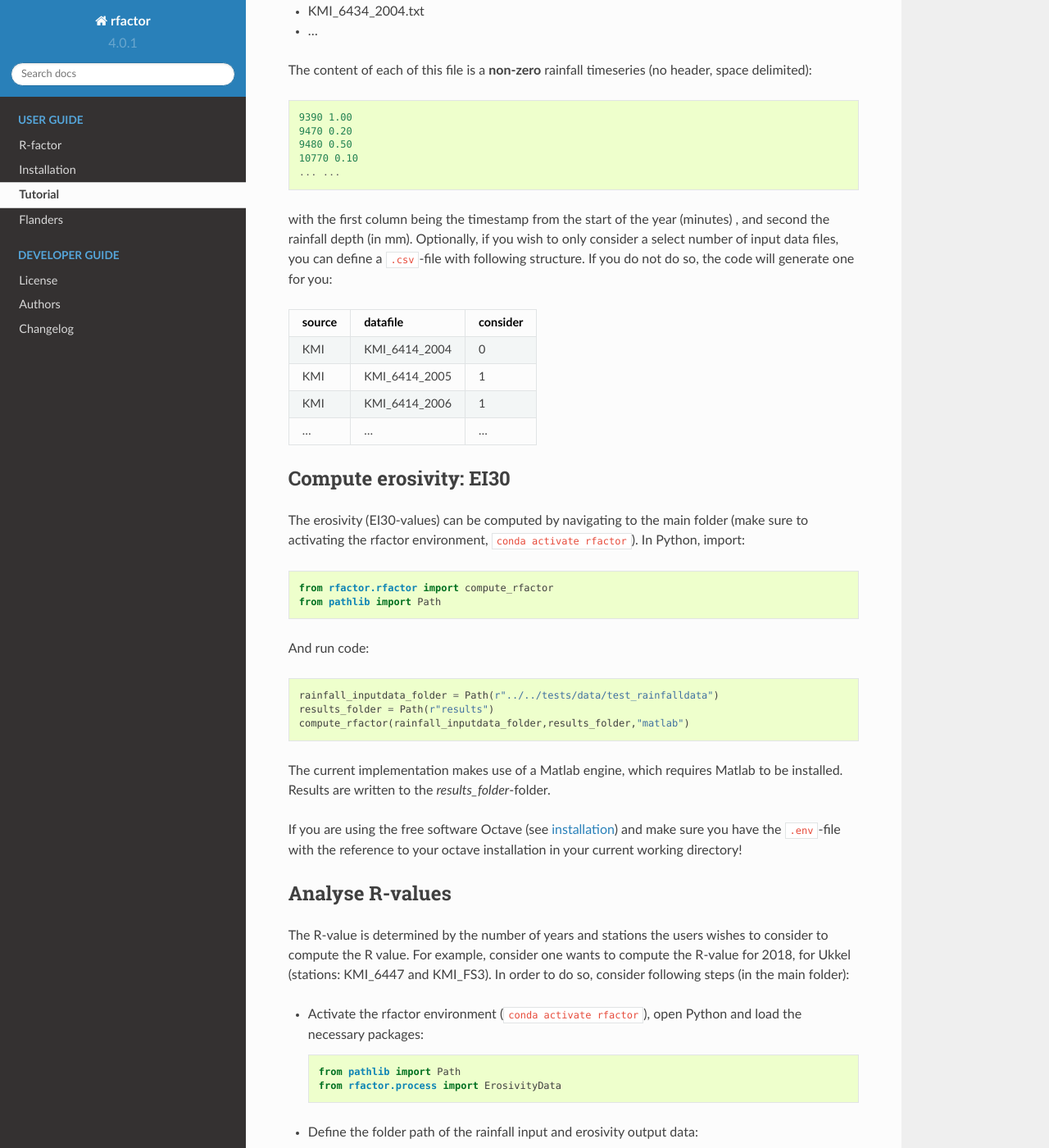
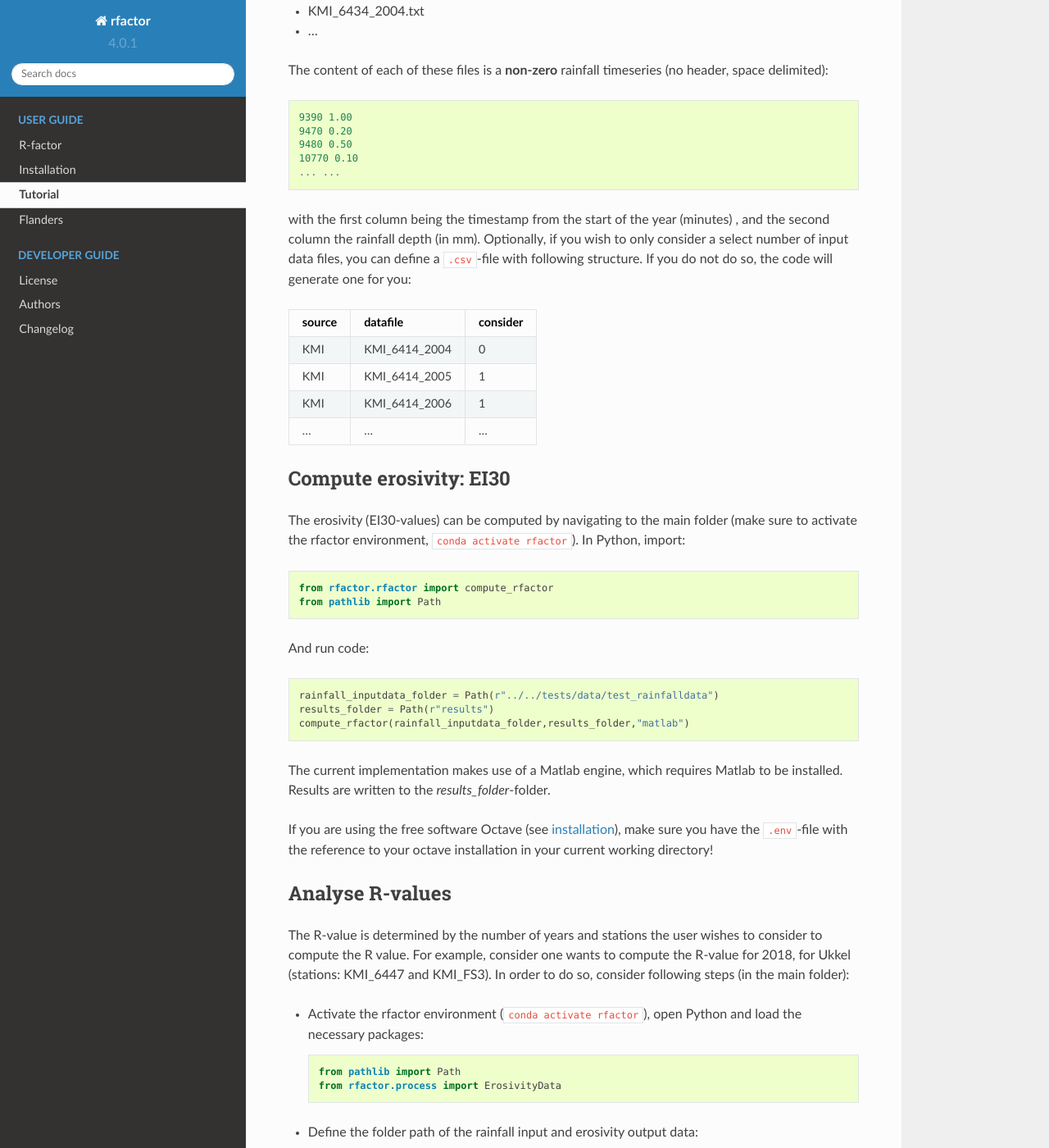
Before and after one commit to watem-sedem/rfactor, a Sphinx documentation site: the page built from docs/get-started.rst, in a window 1280 px wide and 1400 px high, scrolled down 672 px. Shown: the whole window at 82% size. Built offline with Sphinx 7.4.7 and the Read the Docs theme 2.0.0, drawn with Linux system fonts in a browser that asks for light colours; pages that are not in the unit, such as notebooks, are missing from menus; the version number is read from the project's files by our own code; some of the changed text lies outside the part shown.

Commit message:
Update get-started.rst
update docs with feedback VPO

```diff
--- a/docs/get-started.rst
+++ b/docs/get-started.rst
@@ -31,7 +31,7 @@ per year with a specific datafile tag (format: **SOURCE\_STATION\_YEAR.txt**):
 -  KMI\_6434\_2004.txt
 -  ...
 
-The content of each of this file is a **non-zero** rainfall timeseries
+The content of each of these files is a **non-zero** rainfall timeseries
 (no header, space delimited):
 
 ::
@@ -43,10 +43,10 @@ The content of each of this file is a **non-zero** rainfall timeseries
      ... ...
 
 with the first column being the timestamp from the start of the year
-(minutes) , and second the rainfall depth (in mm). Optionally, if you wish
-to only consider a select number of input data files, you can define a
-``.csv``-file with following structure. If you do not do so, the code will
-generate one for you:
+(minutes) , and the second column the rainfall depth (in mm). Optionally,
+if you wish to only consider a select number of input data files, you can
+define a ``.csv``-file with following structure. If you do not do so, the
+code will generate one for you:
 
 
 +----------+-------------------+------------+
@@ -65,7 +65,7 @@ Compute erosivity: EI30
 -----------------------
 
 The erosivity (EI30-values) can be computed by navigating to the
-main folder (make sure to activating the rfactor environment,
+main folder (make sure to activate the rfactor environment,
 ``conda activate rfactor``). In Python, import:
 
 ::
@@ -86,14 +86,14 @@ Matlab to be installed. Results are written to the *results\_folder*-folder.
 
 .. note::
 
-If you are using the free software Octave (see :ref:`installation <octave>`)
-and make sure you have the ``.env``-file with the reference to your octave
+If you are using the free software Octave (see :ref:`installation <octave>`),
+make sure you have the ``.env``-file with the reference to your octave
 installation in your current working directory!
 
 Analyse R-values
 ----------------
 
-The R-value is determined by the number of years and stations the users
+The R-value is determined by the number of years and stations the user
 wishes to consider to compute the R value. For example, consider one
 wants to compute the R-value for 2018, for Ukkel (stations: KMI\_6447
 and KMI\_FS3). In order to do so, consider following steps (in the main
```
Also changed, not shown: other parts of docs/get-started.rst (+1 -1 lines).
